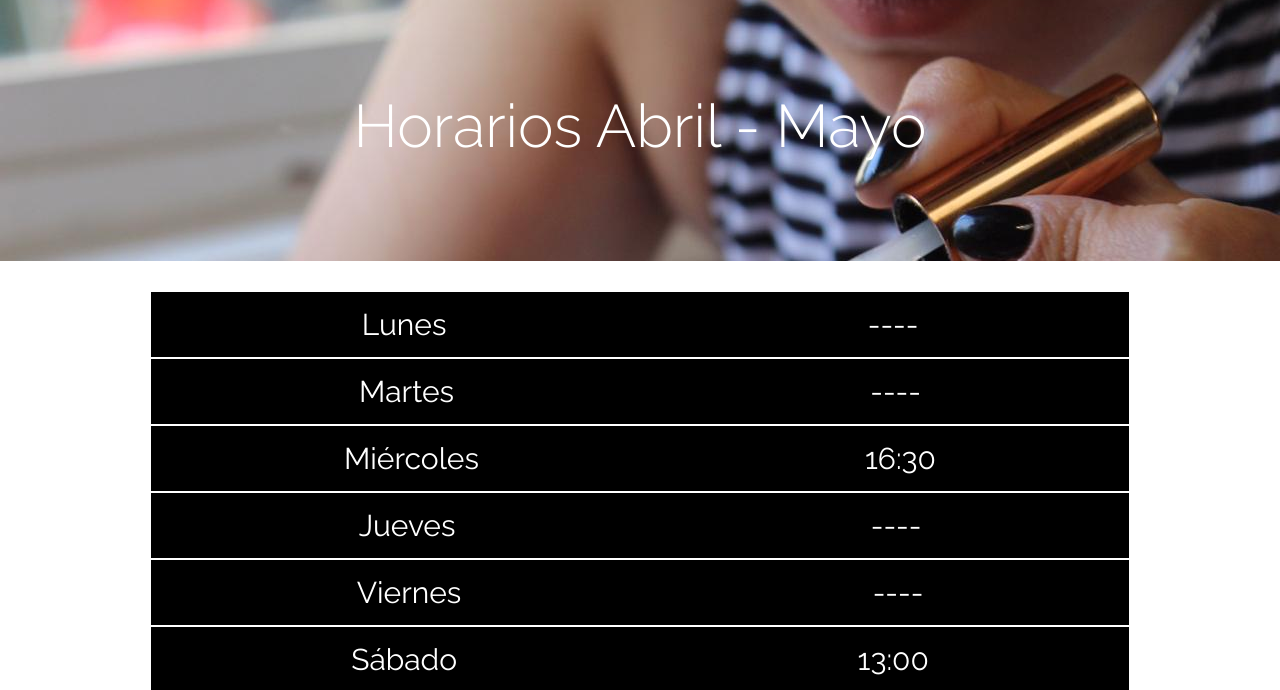
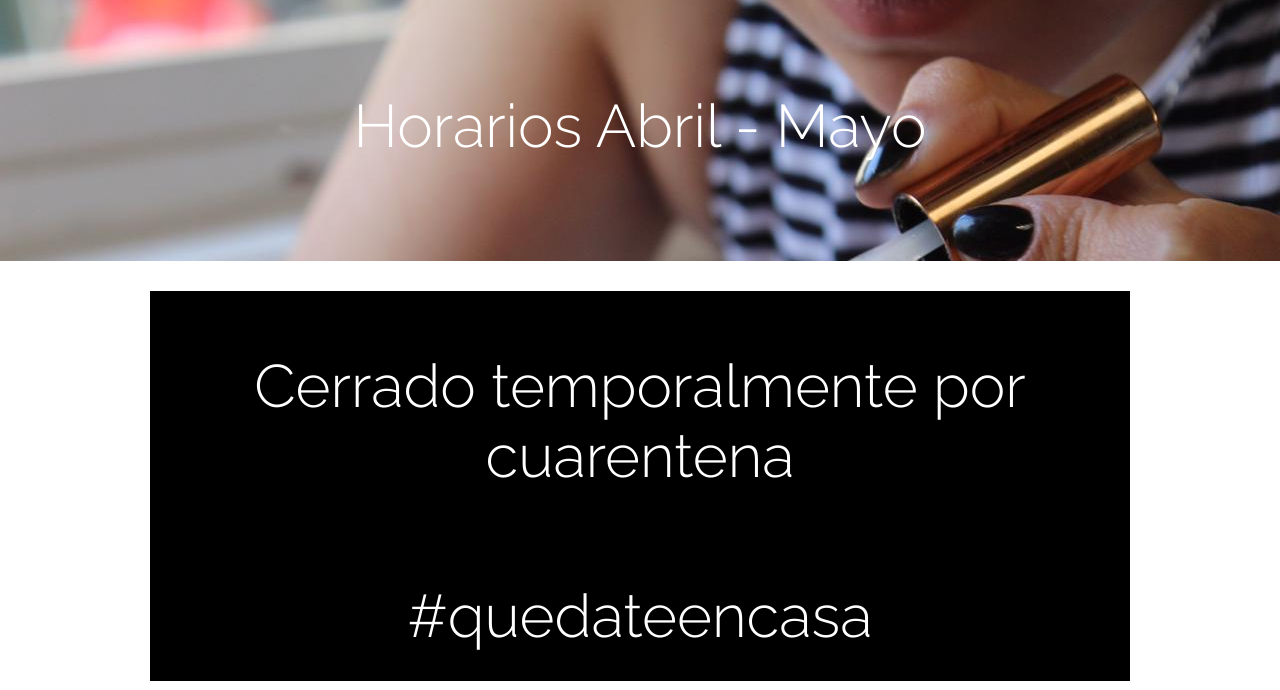
Before and after one commit to NailsColors/NC, a plain HTML site: page horario.html in a window 1280 px wide. Shown: the part 106-796 px from the top of the page. Drawn offline with Linux system fonts and the light colour scheme.

Commit message:
Cuarentena

```diff
--- a/css/ctnc.css
+++ b/css/ctnc.css
@@ -140,6 +140,27 @@ header label:hover{
   font-size: 60px;
   margin-bottom: 30px;
   font-weight: 100;
+}
+.horario-aviso
+{
+  margin: 0px 150px;
+  background-color: black;
+  display: flex;
+  justify-content: space-around;
+  padding: 0px 35px;
+  flex-direction: column;
+  align-items: center;
+  justify-content: space-between;
+  margin-bottom: 30px;
+}
+
+.horario-alerta
+{
+  font-size: 60px;
+  text-align: center;
+  font-weight: 100;
+  margin-bottom: 30px;
+
 }
 
 .horario-day
@@ -354,6 +375,9 @@ header label:hover{
   {
     padding: 250px 0px;
   }
+  .horario-aviso {
+    margin: 30px 40px;
+  }
   .footer
   {
     height: 250px;
--- a/horario.html
+++ b/horario.html
@@ -53,6 +53,10 @@
       </div>-->
       <div class="horario-block">
         <p class="horario-title"> Horarios Abril - Mayo </p>
+        <div class = "horario-aviso">
+          <p class="horario-alerta">Cerrado temporalmente por cuarentena</p>
+          <p class="horario-alerta">#quedateencasa</p>
+        </div>
         <div class="horario-day">
             <p>Lunes</p><p>----</p>
         </div>
```
